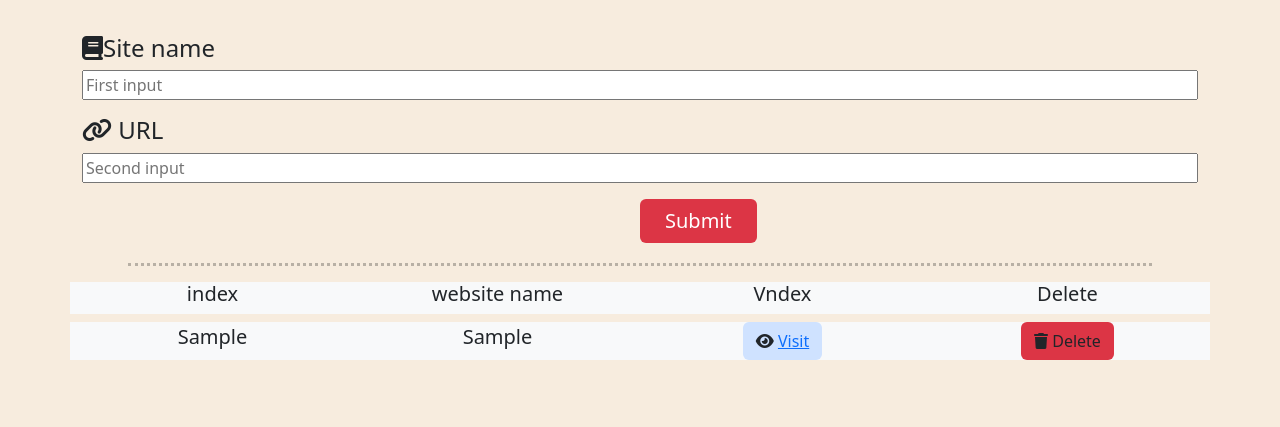
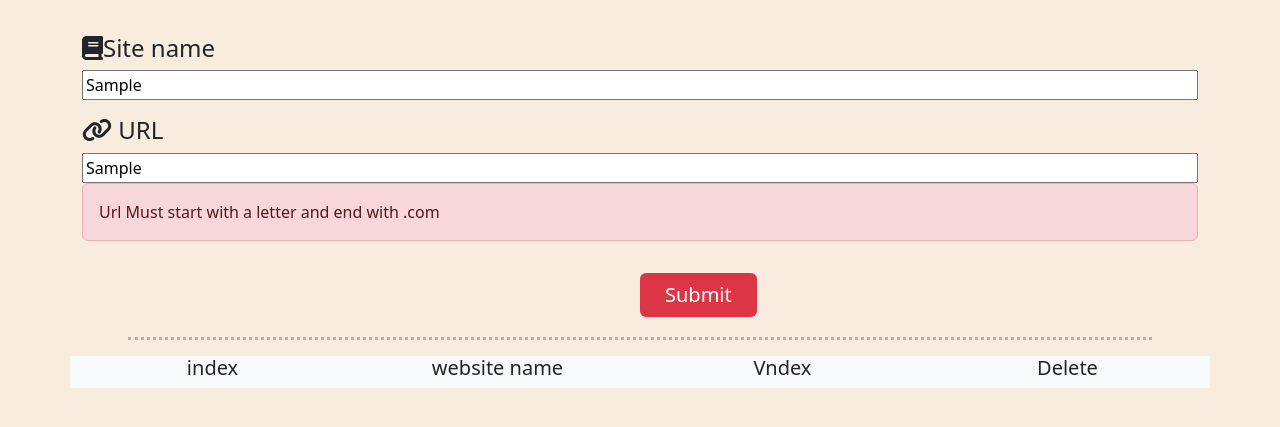
Before and after one commit to George-lab2004/Crud-System, a plain HTML site: page index.html in a window 1280 px wide. Both pictures are taken after typing "Sample", "Sample" into the empty fields and a click on the button "Submit". Shown: the part 263-690 px from the top of the page. Drawn offline with Linux system fonts and the light colour scheme.

Commit message:
Update the folder with new changes

```diff
--- a/index.html
+++ b/index.html
@@ -20,16 +20,22 @@
   </h3>
 </header>
 <div class="section-1 d-flex">
+
   <div class="container justify-content-center align-items-center mt-5">
     <h4>
     <i class="fa fa-book"></i>Site name
     </h4>
+    <div class="form-floating mb-3">
       <input id="Sname" type="text" placeholder="First input" class="w-100">
       <br>
+      <div id="error" class=" d-none alert alert-danger">Sname Must start with capital letter and between 3-8 letters</div>
       <h4 class="mt-3">
         <i class="fa fa-link"></i> URL
       </h4>
       <input id="url" type="text" placeholder="Second input" class="w-100">
+      <div id="Uerror" class=" d-none alert alert-danger">Url Must start with a letter and end with .com </div>
+    </div>
+
   </div>
 </div>
 <button id="submitBtn" onclick="add()" class="btn bg-danger ps-4 pe-4 text-white text-center position-absolute start-50 mt-3 fs-5">Submit</button>
--- a/script/main.js
+++ b/script/main.js
@@ -1,8 +1,8 @@
 let Sname = document.getElementById("Sname");
 let url = document.getElementById("url");
-
+let Errors = document.getElementById("error");
 let container = [];
-
+let Uerrors = document.getElementById("Uerror");
 
 if (localStorage.getItem('allsites')) {
   container = JSON.parse(localStorage.getItem('allsites'))
@@ -15,6 +15,11 @@ if (localStorage.getItem('allsites')) {
 
 
 function add() {
+if(validateSname()){
+
+if (ValidateUrl()){
+
+
     let site = {
       name: Sname.value,
       link: url.value
@@ -25,7 +30,11 @@ function add() {
     clear()
     localStorage.setItem('allsites', JSON.stringify(container))
 
+
   }
+}
+}
+
 function display() {
     let cartona =""
     for (let i = 0; i < container.length; i++) {
@@ -78,3 +87,35 @@ function deleteItem(index) {
   localStorage.setItem('allsites', JSON.stringify(container))
 
 }
+function validateSname() {
+  var regex =/^[A-Z][a-z]{2,7}$/ ;
+  if (regex.test(Sname.value)){
+    console.log("match");
+   Sname.classList.add("is-valid")
+   Sname.classList.remove("is-invalid")
+   Errors.classList.replace("d-block", "d-none")
+    return true
+  }
+
+  else {
+    console.log("Not Match");
+
+    Sname.classList.add("is-invalid")
+    Sname.classList.remove("is-valid")
+    Errors.classList.replace("d-none", "d-block")
+    return false
+  }
+
+}
+function ValidateUrl() {
+  var regexs = /^.+\.com$/;
+  if (regexs.test(url.value)) {
+    console.log("match");
+    Uerrors.classList.replace("d-block", "d-none");
+    return true;
+  } else {
+    console.log("unmatch");
+    Uerrors.classList.replace("d-none", "d-block");
+    return false;
+  }
+}
```
Lines whose indentation alone changed are shown as unchanged.
